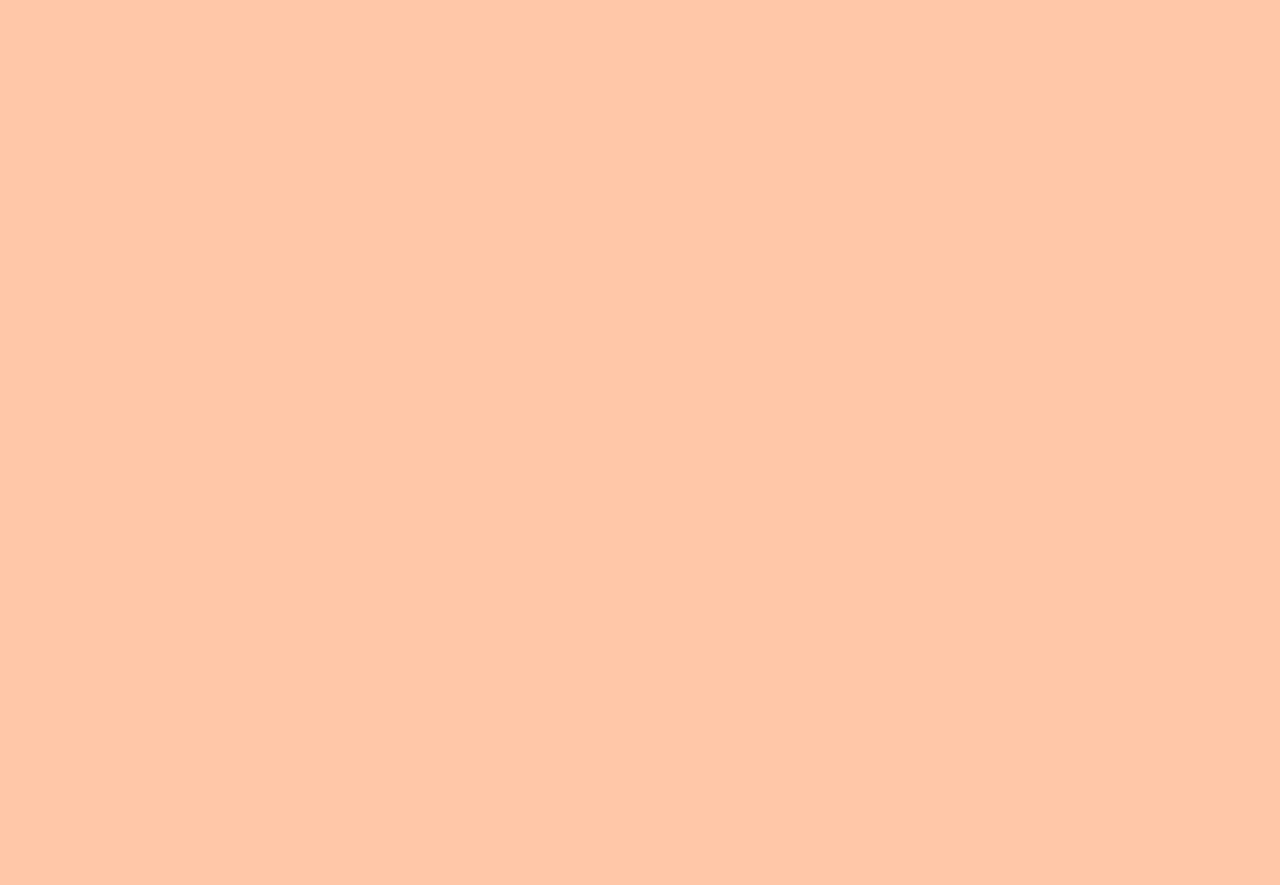
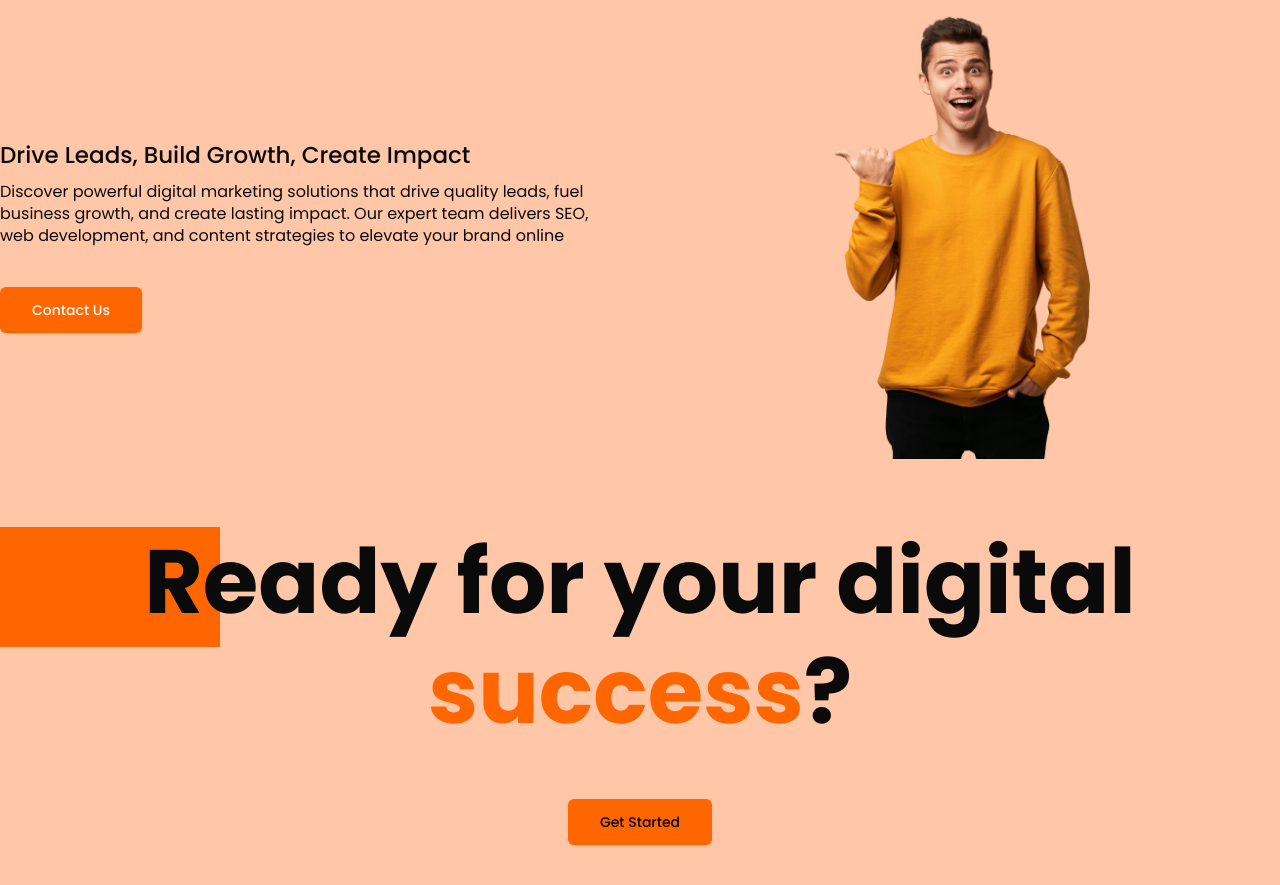
Before and after one commit to hamid1882/pixelgo, a Next.js app: page / in a window 1280 px wide. Shown: the part 2180-3065 px from the top of the page. Before the commit the page ends 2153 px from the top, so only its background shows below. Built offline with nearby package versions, Linux system fonts and the light colour scheme.

Commit message:
feat: added two more sections

```diff
--- a/src/app/page.tsx
+++ b/src/app/page.tsx
@@ -1,6 +1,8 @@
+import DriveLeads from "@/components/DriveLeads";
 import Explore from "@/components/Explore";
 import Hero from "@/components/Hero";
 import Services from "@/components/Services";
+import Success from "@/components/Success";
 
 export default function Home() {
   return (
@@ -8,6 +10,8 @@ export default function Home() {
       <Hero />
       <Services />
       <Explore />
+      <DriveLeads />
+      <Success />
     </div>
   );
 }
--- /dev/null
+++ b/src/components/DriveLeads.tsx
@@ -0,0 +1,42 @@
+import React from "react";
+import { Button } from "./ui/button";
+import DriveLeadsImg from "../../public/static/images/drive-leads.webp";
+import Image from "next/image";
+
+function DriveLeads() {
+  return (
+    <div className="container mx-auto my-[32px] lg:my-[38px] px-[20px] sm:px-0 flex flex-col-reverse lg:flex-row items-center gap-[28px] justify-center">
+      <div className="w-full">
+        <div className="space-y-[8px]">
+          <h2 className="text-[23px] font-medium leading-[25px] lg:leading-[36px]">
+            Drive Leads, Build Growth, Create Impact
+          </h2>
+          <p className="leading-[22px]">
+            Discover powerful digital marketing solutions that drive quality
+            leads, fuel business growth, and create lasting impact. Our expert
+            team delivers SEO, web development, and content strategies to
+            elevate your brand online
+          </p>
+        </div>
+        <div className="w-full flex justify-center lg:justify-start mt-[46px] lg:mt-[40px]">
+          <Button
+            size="lg"
+            className="bg-pixelgo-brand hover:bg-pixelgo-brand/80 h-[46px]"
+          >
+            Contact Us
+          </Button>
+        </div>
+      </div>
+      <div className="w-full flex justify-center">
+        <Image
+          src={DriveLeadsImg}
+          alt="Drive Leads, Build Growth, Create Impact"
+          width={500}
+          height={500}
+        />
+      </div>
+    </div>
+  );
+}
+
+export default DriveLeads;
--- a/src/components/Explore.tsx
+++ b/src/components/Explore.tsx
@@ -7,14 +7,6 @@ function Explore() {
   return (
     <div className="container mx-auto px-[20px] lg:px-0 py-[20px] lg:py-[36px]">
       <div className="flex items-center w-full">
-        <div className="w-full text-left lg:text-center space-y-[8px]">
-          <h2 className="text-[23px] font-medium leading-[25px] lg:leading-[36px]">
-            Targeted Lead Generation Strategies
-          </h2>
-          <p className="leading-[22px]">
-            Capture and convert high-quality leads for your business growth.
-          </p>
-        </div>
         <div className="w-full flex justify-center items-center">
           <Image
             src={ExploreImg}
@@ -23,6 +15,14 @@ function Explore() {
             height={500}
             className="w-full h-[160px] lg:h-[250px] object-contain"
           />
+        </div>
+        <div className="w-full text-left lg:text-center space-y-[8px]">
+          <h2 className="text-[23px] font-medium leading-[25px] lg:leading-[36px]">
+            Targeted Lead Generation Strategies
+          </h2>
+          <p className="leading-[22px]">
+            Capture and convert high-quality leads for your business growth.
+          </p>
         </div>
       </div>
       <div className="w-full flex justify-center mt-[46px] lg:mt-[40px]">
--- /dev/null
+++ b/src/components/Success.tsx
@@ -0,0 +1,24 @@
+import React from "react";
+import { Button } from "./ui/button";
+
+function Success() {
+  return (
+    <div className="container mx-auto px-[20px] lg:px-0 text-center my-[48px] lg:my-[68px] space-y-[38px] lg:space-y-[52px]">
+      <div className="w-fit mx-auto px-[20px] lg:px-0 relative">
+        <div className="absolute top-0 left-0 bg-pixelgo-brand min-h-[30px] lg:min-h-[120px] min-w-[80px] lg:min-w-[220px] -z-10"></div>
+        <h2 className="text-[23px] lg:text-[90px] font-bold leading-[27px] lg:leading-[110px] z-10">
+          Ready for your digital{" "}
+          <span className="text-pixelgo-brand">success</span>?
+        </h2>{" "}
+      </div>
+      <Button
+        size="lg"
+        className="bg-pixelgo-brand hover:bg-pixelgo-brand/80 h-[46px] text-black"
+      >
+        Get Started
+      </Button>
+    </div>
+  );
+}
+
+export default Success;
```
Also changed, not shown: public/static/images/drive-leads.webp (added).
